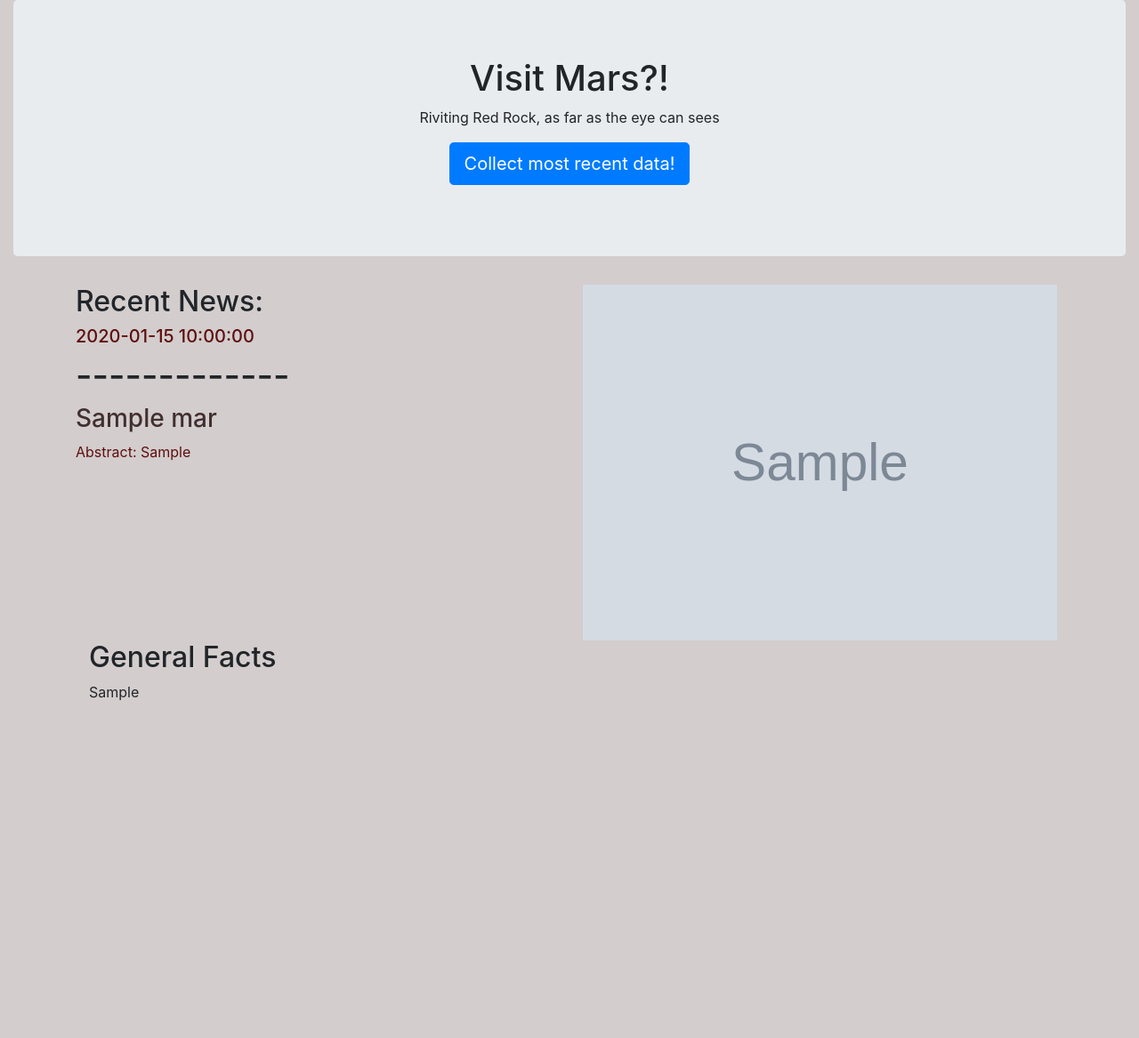
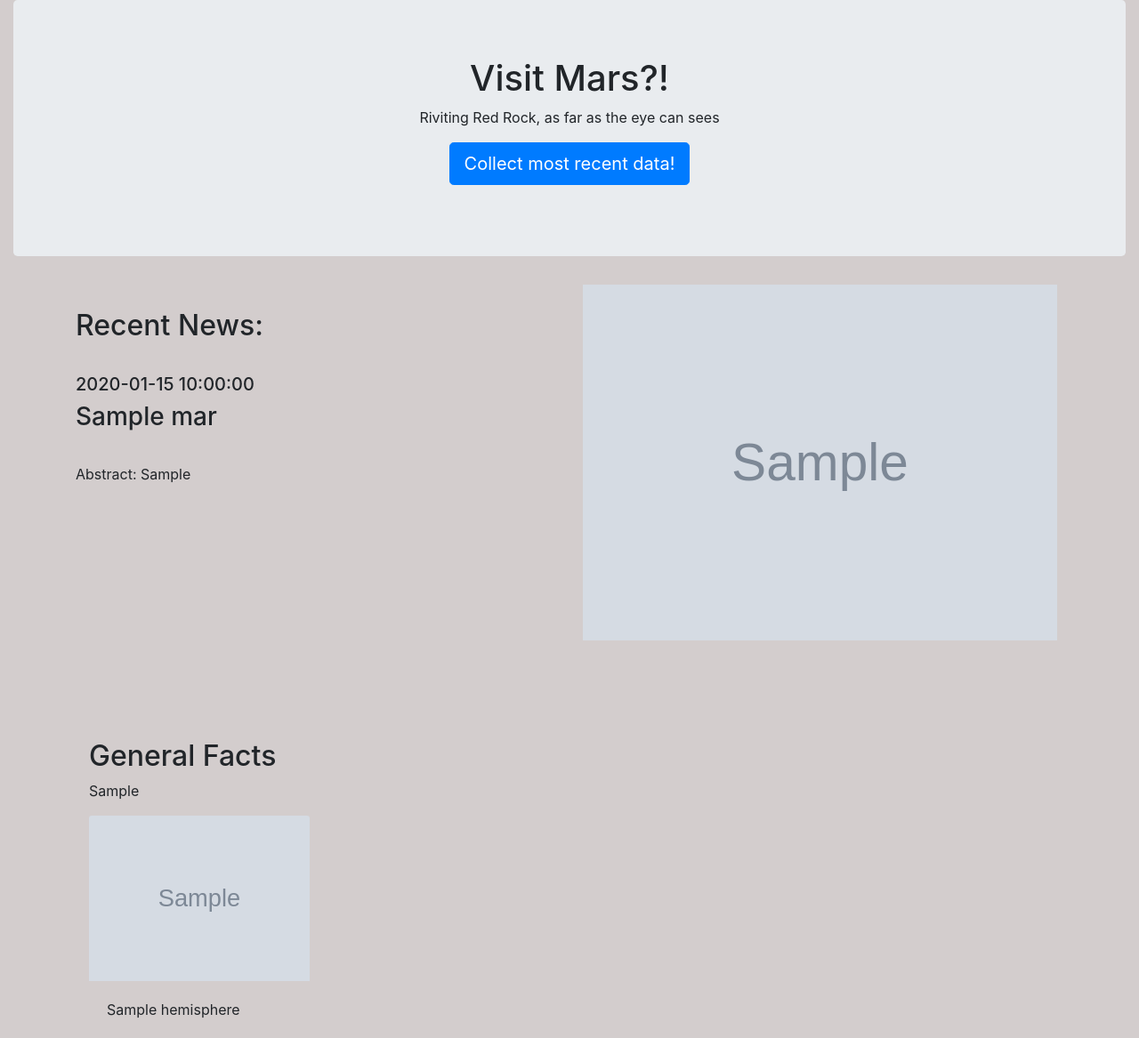
Before and after one commit to FAufenger/web-scraping-mars, a Flask app: page / in a window 1280 px wide. Shown: the whole page at 89% size. Before the commit the page ends 788 px from the top, so only its background shows below. Run offline with Flask 2, Linux system fonts and the light colour scheme; grey boxes marked "Sample" are stand-in pictures; a database or web service that is not in the repository returns one stand-in record (values such as "Sample title"); some libraries are stand-ins or nearby versions.

Commit message:
update index.py
working news, image and facts.
need to add hemispheres and clean up

```diff
--- a/scrape_mars.py
+++ b/scrape_mars.py
@@ -88,7 +88,7 @@ def master_scrape():
         # Table for viewing
         mars_facts_df.set_index("Description", inplace=True)
         # Convert table to html
-        mars_table_html = mars_facts_df.to_html(index=True, header=True, justify="center")
+        mars_table_html = mars_facts_df.to_html(index=True, header=True, justify="left")
         mars_table_html = mars_table_html.replace("\n","")
         # Append to collection dictionary
         mars_news["mars_table_html"] = mars_table_html
--- a/templates/index.html
+++ b/templates/index.html
@@ -18,23 +18,22 @@
     </div>
   </div>
   <div class="container">
-    <div class="row" id="mars-news">
-      <div class="col-md-6">
-        <h2>Recent News:</h2>
-        <h5 style="color: #5e0f0f"> {{ mars_data.news_date }}</h5>
-        <h1>-------------</h1>
-        <h3 style= "color: #412f2f"> {{ mars_data.news_title }}</h3>
-          <p style="color: #5e0f0f">
+    <div class="row">
+      <div class="col-md-6" id="mars-news">
+        <h2 style="padding-top: 5%;">Recent News:</h2>
+        <h5 style="padding-top: 5%;"> {{ mars_data.news_date }}</h5>
+        <h3 style="padding-top: 5;"> {{ mars_data.news_title }}</h3>
+          <p style="padding-top: 5%;">
             Abstract: {{ mars_data.news_abstract }}
           </p>
 
       </div>
-      <div class="col-md-6">
+      <div class="col-md-6" id="mars-image">
         <img src="{{mars_data.featured_image_url}}" alt="Mars featured image" style="max-width: 100%; height: 400px;">
       </div>
     </div>
 
-  <div class="container">
+  <div class="container" style="padding-top: 10%;">
     <div class="row" id="mars-facts">
       <div class="col-md-6">
         <h2>General Facts</h2>
@@ -43,6 +42,20 @@
     </div>
   </div>
 
+  <div class="container">
+    <div class="row" id="mars-hemispheres">
+        {% for hemisphere in mars_data.hemispheres_image_urls %}
+        <div class="col-md-3">
+          <!-- If Images are False/None/Non-Existent, Then Default to Error Message -->
+          <img class="card-img-top" src="{{hemisphere.img_url | default('static/images/error.png', true)}}" alt="..."/>
+          <div class="card-body">
+            <p class="card-text">{{hemisphere.title}}</p>
+          </div>
+        <div>
+        {% endfor %}
+    </div>
+  </div>
+
 </body>
 
 </html>
```
